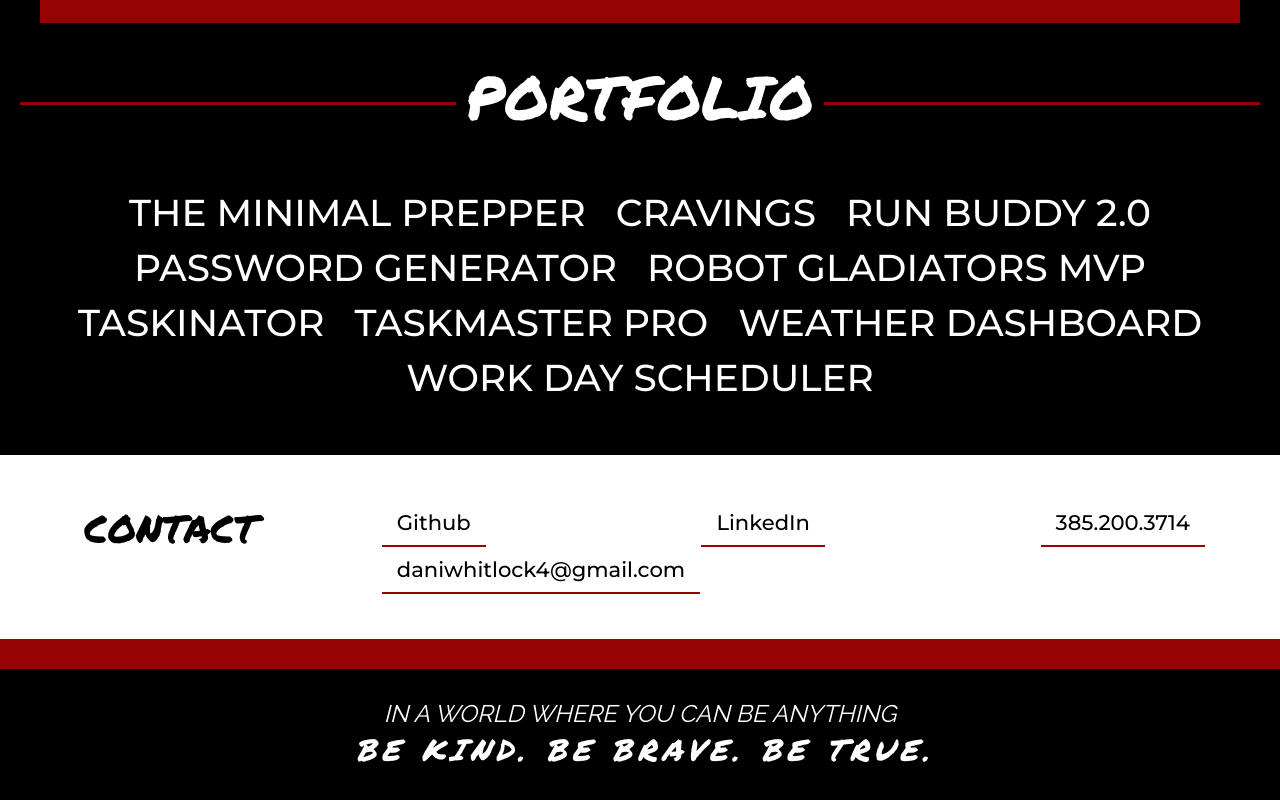
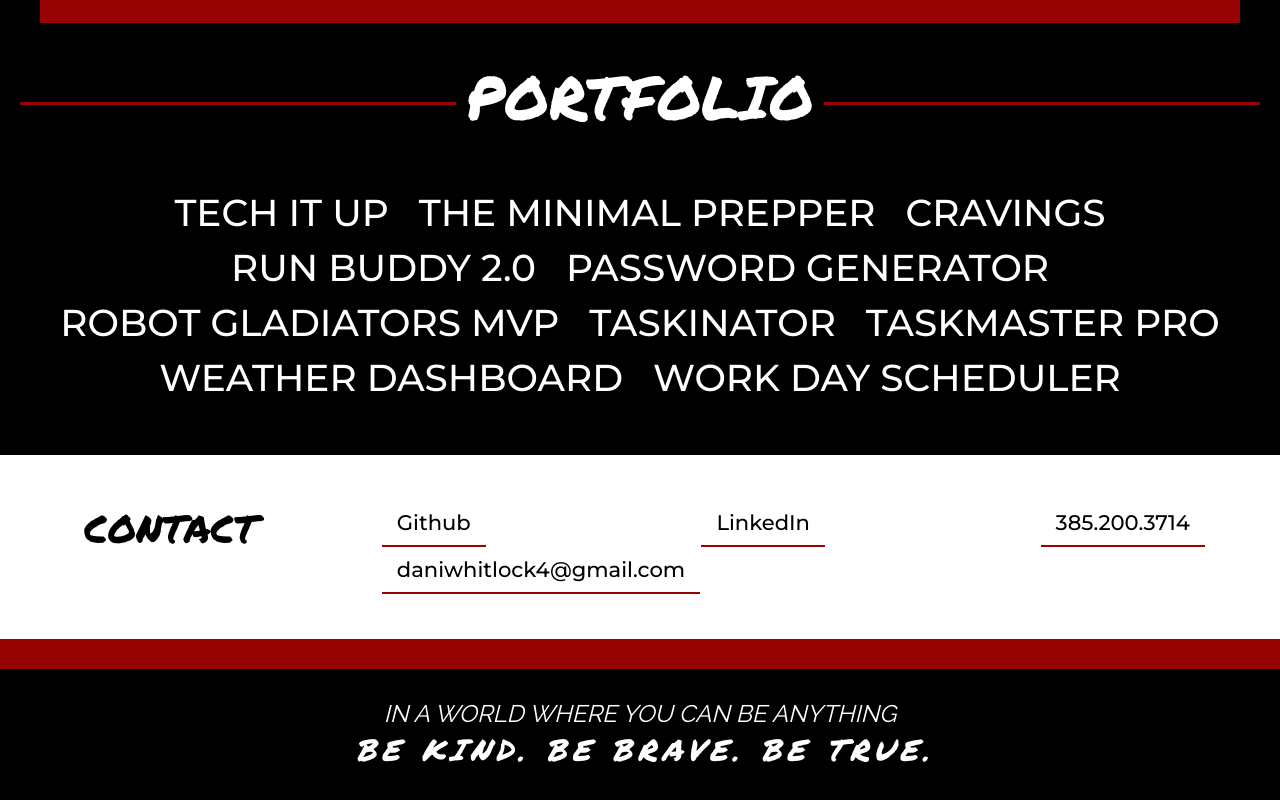
Before and after one commit to daniwhitlock/daniwhitlock.github.io, a plain HTML site: page index.html in a window 1280 px wide. Shown: the part 1025-1825 px from the top of the page. Drawn offline with Linux system fonts and the light colour scheme.

Commit message:
added Tech It Up

```diff
--- a/index.html
+++ b/index.html
@@ -90,6 +90,14 @@
 
         <div class="work-flex-container">
             <ul>
+                <li>
+                    <a href="https://salty-woodland-41746.herokuapp.com/" target="_blank">
+                        <div>
+                            <h3>Tech It Up </h3>
+                        </div>
+                    </a>
+                </li>
+
                 <li>
                     <a href="https://minimal-prepper.herokuapp.com/" target="_blank">
                         <div>
```
